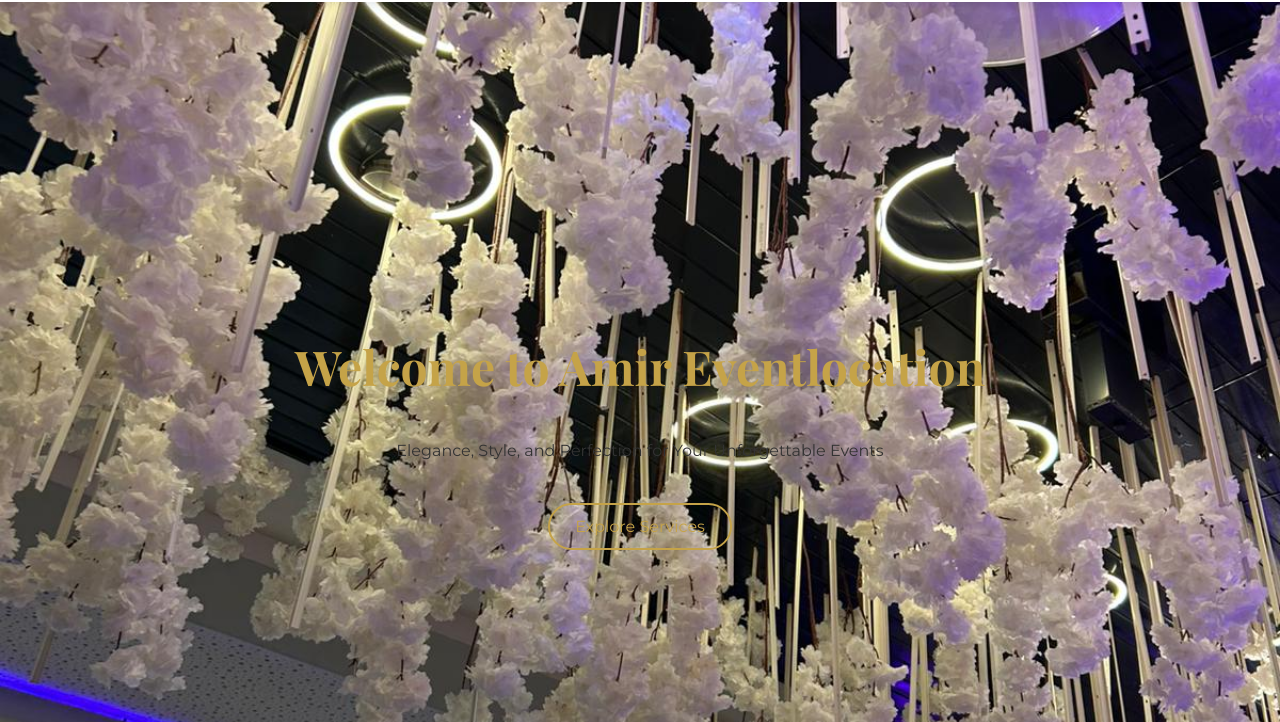
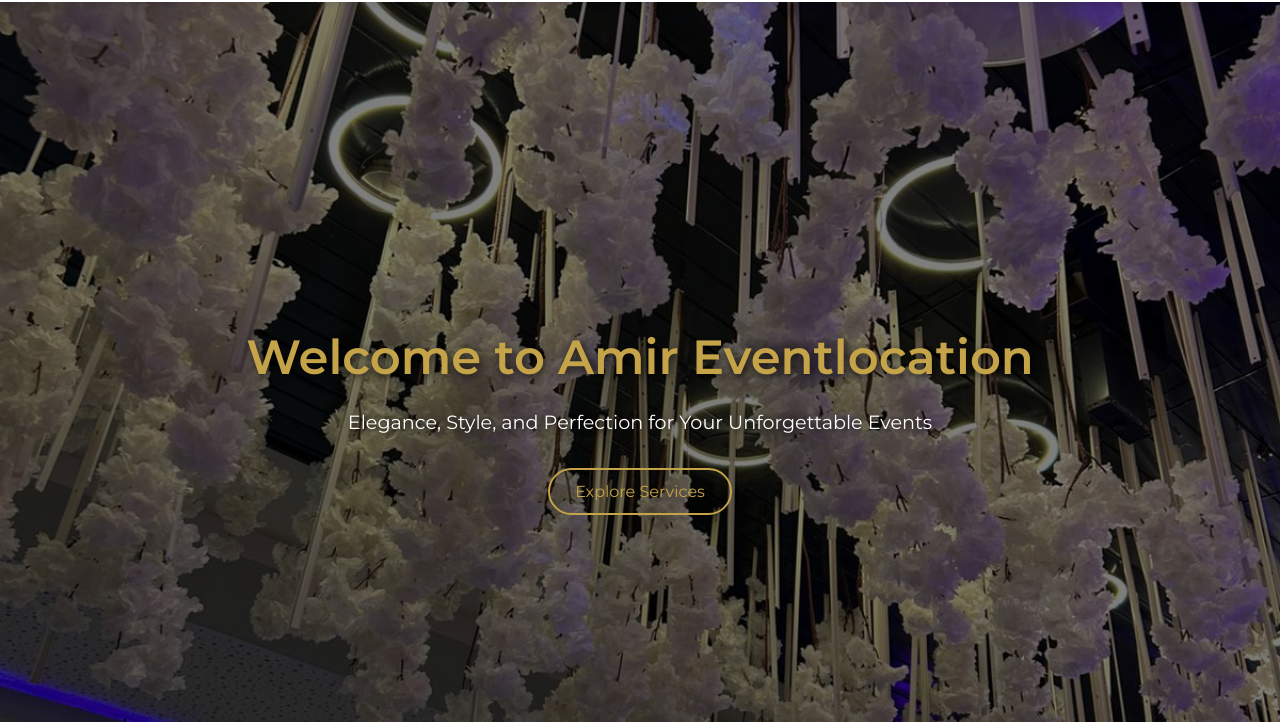
Before and after one commit to rasadli/AmirEventLocation, a plain HTML site: page index.html in a window 1280 px wide. Shown: the part 78-800 px from the top of the page. Drawn offline with nearby package versions, Linux system fonts and the light colour scheme.

Commit message:
fixes on design

```diff
--- a/style.css
+++ b/style.css
@@ -63,6 +63,7 @@ section p {
     line-height: 1.6;
 }
 
+/* Home Section */
 .home {
     background: url('images/photo_1.jpg') no-repeat center center/cover;
     min-height: 100vh;
@@ -72,13 +73,67 @@ section p {
     align-items: center;
     text-align: center;
     position: relative;
-}
-
-.home h1 {
-    font-size: 3em;
     color: var(--gold);
     font-family: 'Playfair Display', serif;
 }
+
+/* Overlay for readability */
+.home::before {
+    content: "";
+    position: absolute;
+    top: 0;
+    left: 0;
+    width: 100%;
+    height: 100%;
+    background-color: rgba(0, 0, 0, 0.5);
+    /* dark semi-transparent overlay */
+    z-index: 1;
+}
+
+/* Heading and paragraph above overlay */
+.home h1,
+.home p,
+.home a {
+    position: relative;
+    z-index: 2;
+    margin: 10px 0;
+}
+
+/* Heading */
+.home h1 {
+    font-family: 'Montserrat', sans-serif;
+    font-size: 3em;
+    font-weight: 700;
+    text-shadow: 2px 2px 8px rgba(0, 0, 0, 0.7);
+    line-height: 1.2;
+}
+
+/* Paragraph */
+.home p {
+    font-family: 'Montserrat', sans-serif;
+    font-size: 1.2em;
+    color: #fff;
+    text-shadow: 1px 1px 6px rgba(0, 0, 0, 0.6);
+}
+
+/* Button */
+.home .btn {
+    font-family: 'Montserrat', sans-serif;
+    display: inline-block;
+    margin-top: 20px;
+    padding: 12px 25px;
+    border: 2px solid var(--gold);
+    color: var(--gold);
+    text-decoration: none;
+    border-radius: 30px;
+    transition: 0.3s;
+}
+
+.home .btn:hover {
+    background-color: #fff;
+    color: var(--gold);
+}
+
 
 .btn {
     display: inline-block;
```
